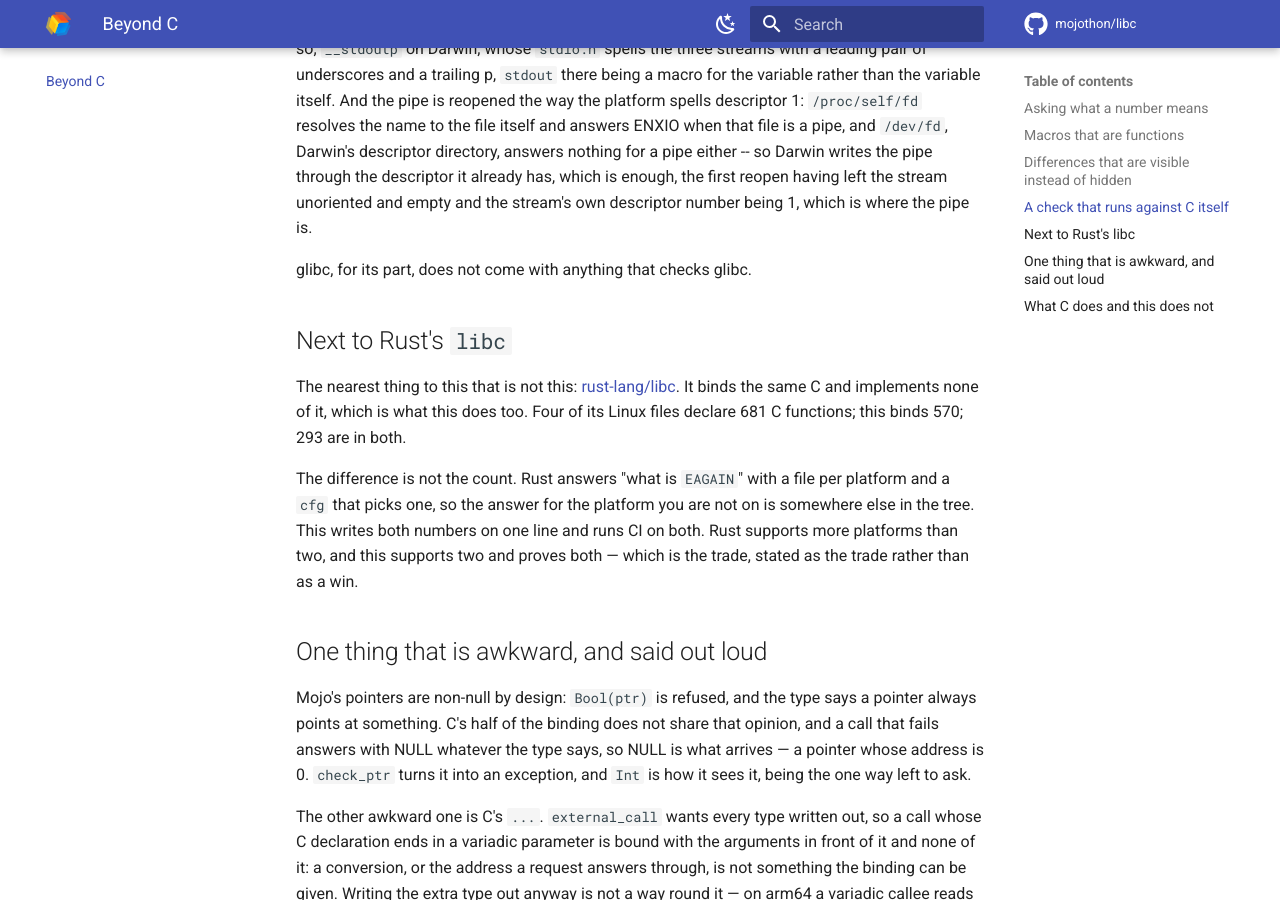
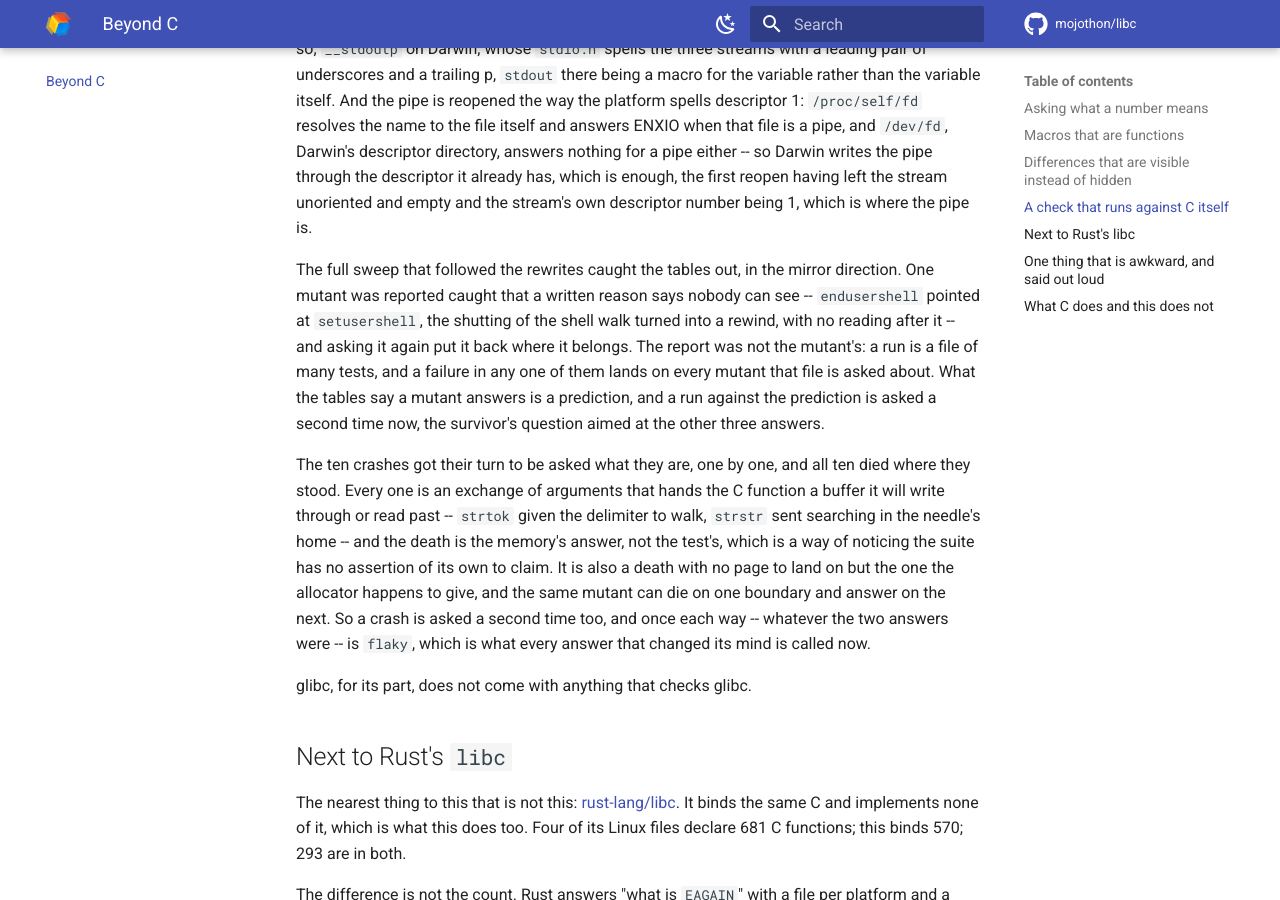
Before and after one commit to mojothon/libc, an MkDocs documentation site: the page built from docs/beyond-c.md, in a window 1280 px wide and 900 px high, scrolled down 16117 px. Built offline with MkDocs 1.6.1 and Material for MkDocs 9.7.7, drawn with Linux system fonts in a browser that asks for light colours; comment, search, counter and statistics services are not loaded.

Commit message:
docs: the two verdicts that learned to be asked twice
The prose had the survivor's re-asking and stopped there. Since then
two more verdicts earned the same question: one caught against a
table that predicts nobody can see the mistake, whose report was a
failure in some other test of the same file, and the ten crashes,
which die where they stand on buffers they will write through or
read past -- a death that is the memory's answer and no page to land
on but the one the allocator gives. A prediction run against is
asked again, a crash is asked again, and once each way is what
`flaky` means now, whatever the two answers were.

```diff
--- a/docs/beyond-c.md
+++ b/docs/beyond-c.md
@@ -797,6 +797,29 @@ Darwin writes the pipe through the descriptor it already has, which is
 enough, the first reopen having left the stream unoriented and empty and
 the stream's own descriptor number being 1, which is where the pipe is.
 
+The full sweep that followed the rewrites caught the tables out, in the
+mirror direction. One mutant was reported caught that a written reason
+says nobody can see -- `endusershell` pointed at `setusershell`, the
+shutting of the shell walk turned into a rewind, with no reading after
+it -- and asking it again put it back where it belongs. The report was
+not the mutant's: a run is a file of many tests, and a failure in any
+one of them lands on every mutant that file is asked about. What the
+tables say a mutant answers is a prediction, and a run against the
+prediction is asked a second time now, the survivor's question aimed at
+the other three answers.
+
+The ten crashes got their turn to be asked what they are, one by one,
+and all ten died where they stood. Every one is an exchange of arguments
+that hands the C function a buffer it will write through or read past --
+`strtok` given the delimiter to walk, `strstr` sent searching in the
+needle's home -- and the death is the memory's answer, not the test's,
+which is a way of noticing the suite has no assertion of its own to
+claim. It is also a death with no page to land on but the one the
+allocator happens to give, and the same mutant can die on one boundary
+and answer on the next. So a crash is asked a second time too, and once
+each way -- whatever the two answers were -- is `flaky`, which is what
+every answer that changed its mind is called now.
+
 glibc, for its part, does not come with anything that checks glibc.
 
 ## Next to Rust's `libc`
```
